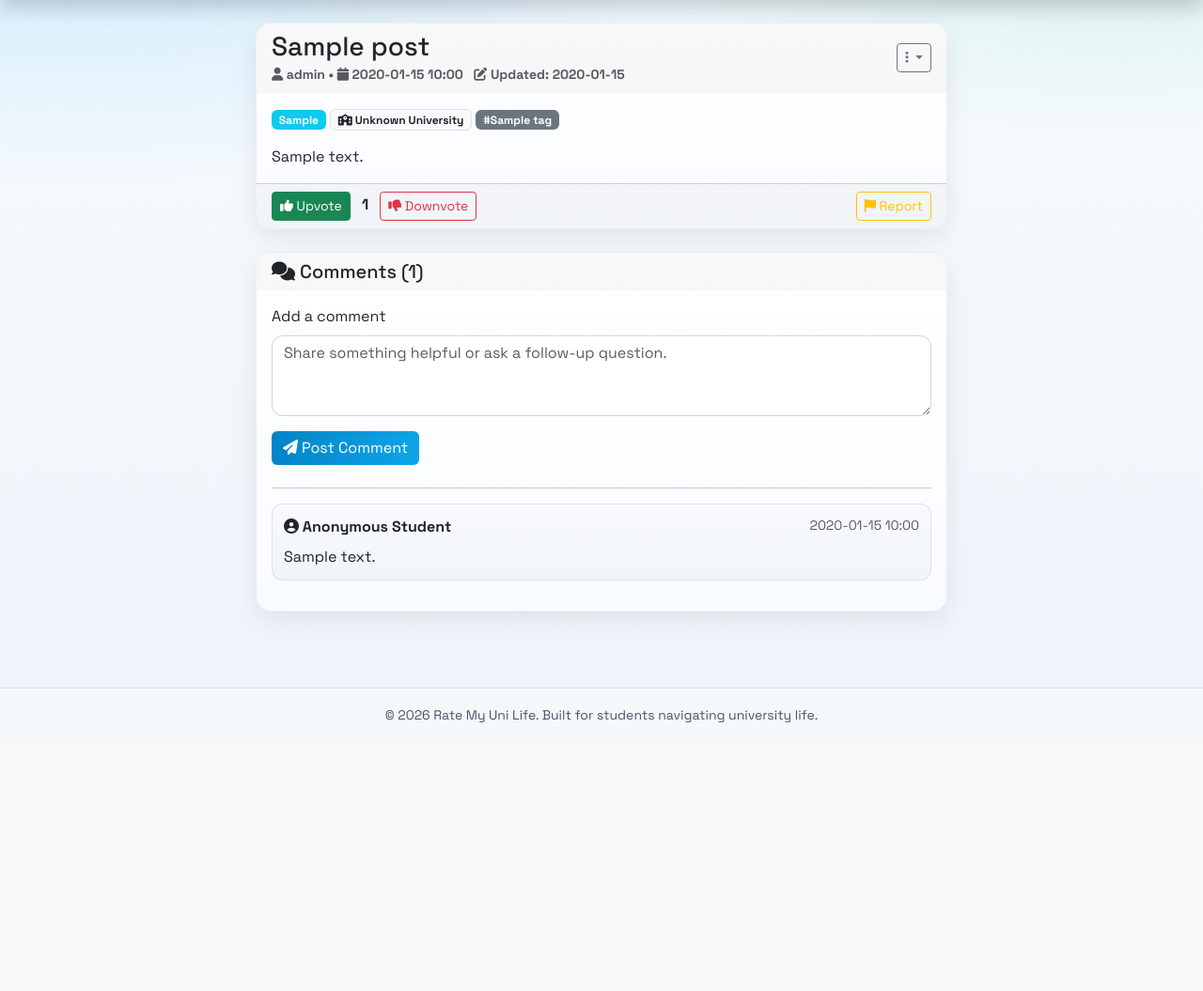
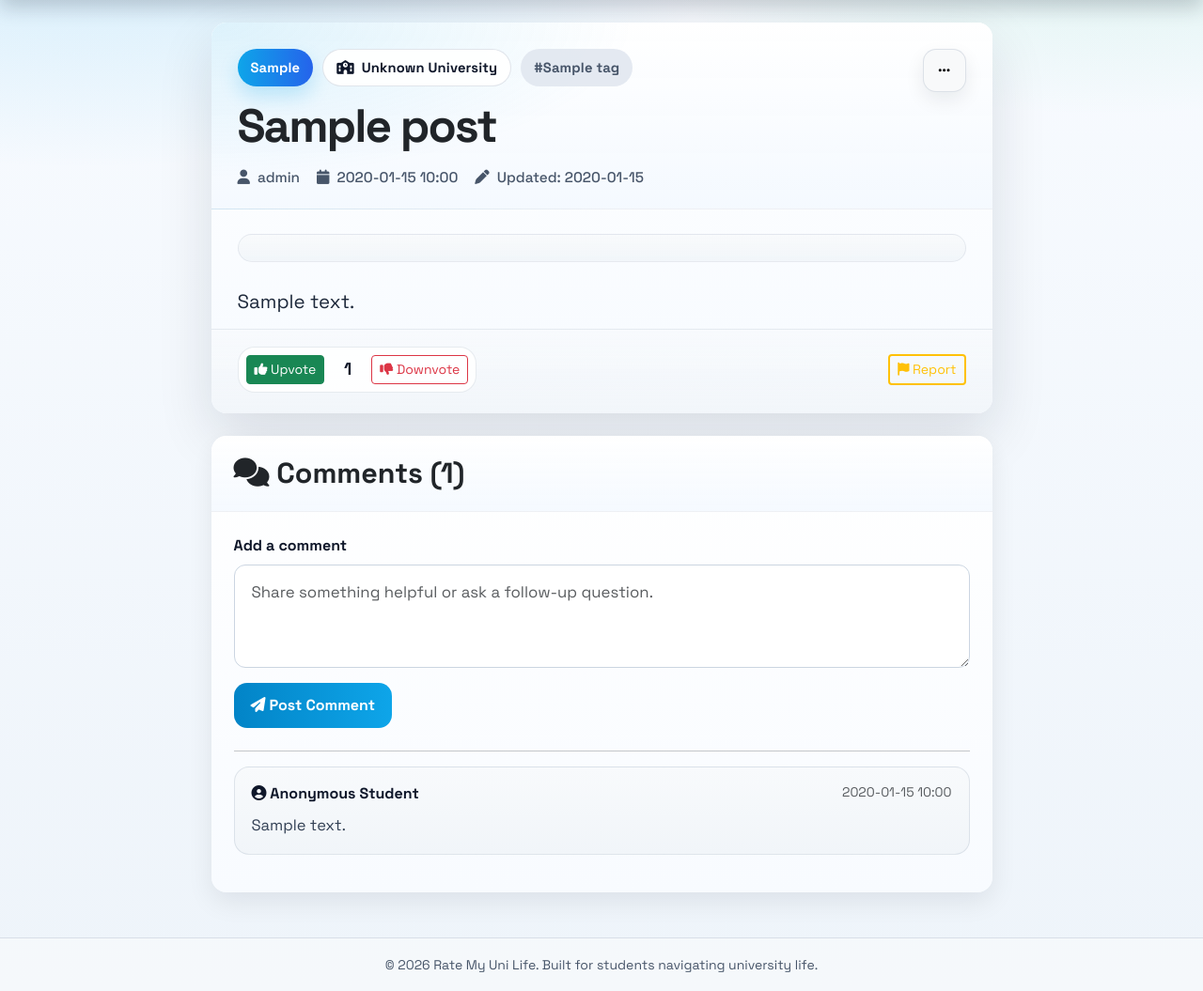
Before and after one commit to csferka/rateunilife, a Flask app: page /post/1 in a window 1280 px wide. Shown: the part 80-1135 px from the top of the page at 94% size. Before the commit the page ends 849 px from the top, so only its background shows below. Run offline with Flask 3, Linux system fonts and the light colour scheme; a user stored in the database is signed in; tables that the repository leaves empty hold one stand-in row (values such as "Sample post"); some libraries are stand-ins or nearby versions.

Commit message:
Fix long university tags and redesign post detail

```diff
--- a/app.py
+++ b/app.py
@@ -1,12 +1,14 @@
 import os
 import secrets
+import re
 
 import pymysql
 from flask import Flask, abort, render_template, request, session
+from markupsafe import Markup, escape
 
 from config import Config
 from flask_babel import Babel
-from models import Tag, User, db
+from models import TAG_NAME_MAX_LENGTH, Tag, User, db
 from routes import admin_bp, auth_bp, community_bp, main_bp, posts_bp, profile_bp
 from utils import UNIVERSITY_TAG_PREFIX, available_languages, university_label_from_slug
 
@@ -46,6 +48,7 @@ def create_app(config_class=Config):
     db.init_app(app)
     login_manager.init_app(app)
     babel.init_app(app, locale_selector=get_locale)
+    app.jinja_env.filters["format_post_content"] = format_post_content
 
     register_security(app)
     register_blueprints(app)
@@ -58,6 +61,25 @@ def create_app(config_class=Config):
         ensure_default_admin()
 
     return app
+
+
+def format_post_content(value):
+    if not value:
+        return ""
+
+    normalized = re.sub(r"<br\s*/?>", "\n", value, flags=re.IGNORECASE)
+    normalized = normalized.replace("\r\n", "\n").replace("\r", "\n").strip()
+    paragraphs = [segment.strip() for segment in re.split(r"\n\s*\n", normalized) if segment.strip()]
+
+    if not paragraphs:
+        return ""
+
+    rendered = []
+    for paragraph in paragraphs:
+        lines = "<br>".join(escape(line) for line in paragraph.split("\n"))
+        rendered.append(f"<p>{lines}</p>")
+
+    return Markup("".join(rendered))
 
 
 def register_blueprints(app):
@@ -158,6 +180,18 @@ def ensure_runtime_schema():
     if "university_slug" not in user_columns:
         alter_statements.append("ALTER TABLE users ADD COLUMN university_slug VARCHAR(100)")
 
+    if "tags" in inspector.get_table_names():
+        tag_name_column = next(
+            (column for column in inspector.get_columns("tags") if column["name"] == "name"),
+            None,
+        )
+        current_length = getattr(tag_name_column.get("type"), "length", None) if tag_name_column else None
+        if current_length and current_length < TAG_NAME_MAX_LENGTH:
+            if db.engine.dialect.name == "mysql":
+                alter_statements.append(
+                    f"ALTER TABLE tags MODIFY COLUMN name VARCHAR({TAG_NAME_MAX_LENGTH}) NOT NULL"
+                )
+
     if not alter_statements:
         return
 
--- a/models.py
+++ b/models.py
@@ -10,6 +10,7 @@ from werkzeug.security import generate_password_hash, check_password_hash
 
 db = SQLAlchemy()
 UNIVERSITY_TAG_PREFIX = 'uni-'
+TAG_NAME_MAX_LENGTH = 191
 
 # Association table for many-to-many relationship between posts and tags
 post_tags = db.Table('post_tags',
@@ -133,7 +134,7 @@ class Tag(db.Model):
     __tablename__ = 'tags'
 
     id = db.Column(db.Integer, primary_key=True, autoincrement=True)
-    name = db.Column(db.String(50), nullable=False, unique=True)
+    name = db.Column(db.String(TAG_NAME_MAX_LENGTH), nullable=False, unique=True)
 
     def __repr__(self):
         return f'<Tag {self.name}>'
--- a/static/css/style.css
+++ b/static/css/style.css
@@ -168,6 +168,200 @@ body {
 
 .comment:hover {
     border-color: rgba(14, 165, 233, 0.45);
+}
+
+.post-detail-card {
+    border: 0;
+    background: linear-gradient(180deg, rgba(255, 255, 255, 0.98), rgba(246, 250, 255, 0.98));
+    box-shadow: 0 24px 60px rgba(15, 23, 42, 0.12);
+}
+
+.post-detail-hero {
+    padding: 28px 28px 22px;
+    background:
+        radial-gradient(600px 220px at 0% 0%, rgba(14, 165, 233, 0.14), transparent 75%),
+        linear-gradient(180deg, rgba(255, 255, 255, 0.98), rgba(244, 249, 255, 0.96));
+    border-bottom: 1px solid rgba(148, 163, 184, 0.16);
+}
+
+.post-detail-heading {
+    flex: 1;
+    min-width: 0;
+}
+
+.post-detail-badges {
+    display: flex;
+    flex-wrap: wrap;
+    gap: 10px;
+    margin-bottom: 18px;
+}
+
+.post-pill {
+    display: inline-flex;
+    align-items: center;
+    gap: 8px;
+    padding: 8px 14px;
+    border-radius: 999px;
+    font-size: 0.92rem;
+    font-weight: 700;
+    letter-spacing: 0.01em;
+}
+
+.post-pill-category {
+    color: #fff;
+    background: linear-gradient(90deg, #0ea5e9, #2563eb);
+    box-shadow: 0 10px 20px rgba(14, 165, 233, 0.22);
+}
+
+.post-pill-school {
+    color: #0f172a;
+    background: rgba(255, 255, 255, 0.92);
+    border: 1px solid rgba(148, 163, 184, 0.28);
+}
+
+.post-pill-tag {
+    color: #475569;
+    background: rgba(226, 232, 240, 0.92);
+}
+
+.post-detail-title {
+    margin: 0;
+    max-width: 14ch;
+    font-size: clamp(2rem, 4vw, 3.1rem);
+    line-height: 0.98;
+    letter-spacing: -0.04em;
+    font-weight: 700;
+}
+
+.post-meta-row {
+    display: flex;
+    flex-wrap: wrap;
+    gap: 12px 18px;
+    margin-top: 18px;
+    color: var(--ink-soft);
+    font-size: 0.96rem;
+    font-weight: 500;
+}
+
+.post-meta-row span {
+    display: inline-flex;
+    align-items: center;
+    gap: 8px;
+}
+
+.post-detail-menu {
+    min-width: 46px;
+    min-height: 46px;
+    border-radius: 14px;
+    border: 1px solid rgba(148, 163, 184, 0.28);
+    box-shadow: 0 8px 20px rgba(15, 23, 42, 0.08);
+}
+
+.post-detail-body {
+    padding: 26px 28px 10px;
+}
+
+.post-detail-media-wrap {
+    margin-bottom: 24px;
+    padding: 14px;
+    border-radius: 20px;
+    background: linear-gradient(180deg, rgba(248, 250, 252, 0.95), rgba(241, 245, 249, 0.9));
+    border: 1px solid rgba(148, 163, 184, 0.18);
+}
+
+.post-detail-content {
+    max-width: 70ch;
+    font-size: 1.28rem;
+    line-height: 1.8;
+    color: #1e293b;
+}
+
+.post-detail-content p {
+    margin-bottom: 1.35rem;
+}
+
+.post-detail-content p:last-child {
+    margin-bottom: 0;
+}
+
+.post-detail-footer {
+    padding: 18px 28px 22px;
+    background: linear-gradient(180deg, rgba(248, 250, 252, 0.55), rgba(241, 245, 249, 0.8));
+    border-top: 1px solid rgba(148, 163, 184, 0.16);
+}
+
+.post-vote-bar {
+    display: inline-flex;
+    align-items: center;
+    gap: 12px;
+    padding: 8px;
+    border-radius: 18px;
+    background: rgba(255, 255, 255, 0.9);
+    border: 1px solid rgba(148, 163, 184, 0.22);
+}
+
+.post-vote-count {
+    min-width: 26px;
+    text-align: center;
+    font-size: 1.15rem;
+    font-weight: 700;
+    color: #0f172a;
+}
+
+.post-report-btn {
+    border-width: 2px;
+}
+
+.post-comments-card {
+    border: 0;
+}
+
+.post-comments-header {
+    padding: 22px 24px;
+    background: linear-gradient(180deg, rgba(255, 255, 255, 0.95), rgba(244, 249, 255, 0.92));
+    border-bottom: 1px solid rgba(148, 163, 184, 0.16);
+}
+
+.post-comments-title {
+    font-size: 1.9rem;
+    font-weight: 700;
+}
+
+.post-comments-body {
+    padding: 24px;
+}
+
+.post-comment-label {
+    font-weight: 700;
+    color: #0f172a;
+}
+
+.post-comment-input {
+    min-height: 132px;
+    padding: 16px 18px;
+    font-size: 1.05rem;
+    resize: vertical;
+}
+
+.post-comment-submit {
+    padding: 12px 18px;
+    border-radius: 14px;
+    font-weight: 700;
+}
+
+.post-comment-card {
+    padding: 16px 18px;
+    border-radius: 16px;
+}
+
+.post-comment-author {
+    color: #0f172a;
+}
+
+.post-comment-text {
+    font-size: 1.03rem;
+    line-height: 1.7;
+    color: #334155;
 }
 
 .tags-cloud .badge {
@@ -362,6 +556,30 @@ body {
         font-size: 0.68rem;
     }
 
+    .post-detail-hero,
+    .post-detail-body,
+    .post-detail-footer,
+    .post-comments-header,
+    .post-comments-body {
+        padding-left: 18px;
+        padding-right: 18px;
+    }
+
+    .post-detail-title {
+        max-width: none;
+        font-size: 2rem;
+    }
+
+    .post-detail-content {
+        font-size: 1.08rem;
+        line-height: 1.75;
+    }
+
+    .post-vote-bar {
+        width: 100%;
+        justify-content: space-between;
+    }
+
     .gallery-grid {
         column-count: 1;
     }
--- a/templates/post_detail.html
+++ b/templates/post_detail.html
@@ -3,27 +3,36 @@
 {% block title %}{{ post.title }}{% endblock %}
 
 {% block content %}
-<div class="row">
-    <div class="col-md-8 mx-auto">
-        <div class="card mb-4">
-            <div class="card-header">
-                <div class="d-flex justify-content-between align-items-center">
-                    <div>
-                        <h3 class="mb-0">{{ post.title }}</h3>
-                        <small class="text-muted">
-                            <i class="fas fa-user"></i> {{ post.author_label_for(current_user) }} •
-                            <i class="fas fa-calendar"></i> {{ post.created_at.strftime('%Y-%m-%d %H:%M') }}
+<div class="row justify-content-center">
+    <div class="col-xl-9 col-lg-10">
+        <article class="card post-detail-card mb-4">
+            <div class="post-detail-hero">
+                <div class="d-flex justify-content-between align-items-start gap-3 flex-wrap">
+                    <div class="post-detail-heading">
+                        <div class="post-detail-badges">
+                            <span class="post-pill post-pill-category">{{ _(post.category|capitalize) }}</span>
+                            <span class="post-pill post-pill-school"><i class="fas fa-school"></i> {{ post.university_label }}</span>
+                            {% for tag in post.tags %}
+                                {% if not tag.name.startswith('uni-') %}
+                                    <span class="post-pill post-pill-tag">#{{ tag.name }}</span>
+                                {% endif %}
+                            {% endfor %}
+                        </div>
+                        <h1 class="post-detail-title">{{ post.title }}</h1>
+                        <div class="post-meta-row">
+                            <span><i class="fas fa-user"></i> {{ post.author_label_for(current_user) }}</span>
+                            <span><i class="fas fa-calendar"></i> {{ post.created_at.strftime('%Y-%m-%d %H:%M') }}</span>
                             {% if post.updated_at %}
-                                <i class="fas fa-edit ms-2"></i> {{ _('Updated') }}: {{ post.updated_at.strftime('%Y-%m-%d') }}
+                                <span><i class="fas fa-pen"></i> {{ _('Updated') }}: {{ post.updated_at.strftime('%Y-%m-%d') }}</span>
                             {% endif %}
-                        </small>
+                        </div>
                     </div>
                     {% if current_user.is_authenticated and (current_user.id == post.author_id or current_user.is_admin) %}
                         <div class="dropdown">
-                            <button class="btn btn-sm btn-outline-secondary dropdown-toggle" data-bs-toggle="dropdown">
-                                <i class="fas fa-ellipsis-v"></i>
+                            <button class="btn btn-sm btn-light post-detail-menu" data-bs-toggle="dropdown" aria-label="{{ _('Post actions') }}">
+                                <i class="fas fa-ellipsis"></i>
                             </button>
-                            <ul class="dropdown-menu">
+                            <ul class="dropdown-menu dropdown-menu-end">
                                 <li>
                                     <a class="dropdown-item" href="{{ url_for('posts.edit_post', post_id=post.id) }}">
                                         <i class="fas fa-edit"></i> {{ _('Edit') }}
@@ -42,18 +51,9 @@
                     {% endif %}
                 </div>
             </div>
-            <div class="card-body">
-                <div class="mb-3">
-                    <span class="badge bg-info">{{ _(post.category|capitalize) }}</span>
-                    <span class="badge bg-light text-dark border"><i class="fas fa-school"></i> {{ post.university_label }}</span>
-                    {% for tag in post.tags %}
-                        {% if not tag.name.startswith('uni-') %}
-                            <span class="badge bg-secondary">#{{ tag.name }}</span>
-                        {% endif %}
-                    {% endfor %}
-                </div>
+            <div class="card-body post-detail-body">
                 {% if post.media_path %}
-                    <div class="mb-3">
+                    <div class="post-detail-media-wrap">
                         {% if post.media_type == 'image' %}
                             <img src="{{ url_for('static', filename=post.media_path) }}" alt="{{ _('Post media') }}" class="img-fluid rounded post-media-detail">
                         {% elif post.media_type == 'video' %}
@@ -63,43 +63,43 @@
                         {% endif %}
                     </div>
                 {% endif %}
-                <p class="card-text">{{ post.content|e|replace('\n', '<br>')|safe }}</p>
+                <div class="post-detail-content">{{ post.content|format_post_content }}</div>
             </div>
-            <div class="card-footer">
-                <div class="d-flex justify-content-between align-items-center flex-wrap gap-2">
-                    <div class="vote-buttons">
+            <div class="card-footer post-detail-footer">
+                <div class="d-flex justify-content-between align-items-center flex-wrap gap-3">
+                    <div class="vote-buttons post-vote-bar">
                         <button class="btn btn-sm {% if user_vote == 1 %}btn-success{% else %}btn-outline-success{% endif %} vote-btn" data-post-id="{{ post.id }}" data-vote-type="1">
                             <i class="fas fa-thumbs-up"></i> {{ _('Upvote') }}
                         </button>
-                        <span class="vote-count-display mx-2 fw-bold">{{ post.vote_count }}</span>
+                        <span class="vote-count-display post-vote-count">{{ post.vote_count }}</span>
                         <button class="btn btn-sm {% if user_vote == -1 %}btn-danger{% else %}btn-outline-danger{% endif %} vote-btn" data-post-id="{{ post.id }}" data-vote-type="-1">
                             <i class="fas fa-thumbs-down"></i> {{ _('Downvote') }}
                         </button>
                     </div>
                     {% if current_user.is_authenticated %}
-                        <button class="btn btn-sm btn-outline-warning" data-bs-toggle="modal" data-bs-target="#reportModal">
+                        <button class="btn btn-sm btn-outline-warning post-report-btn" data-bs-toggle="modal" data-bs-target="#reportModal">
                             <i class="fas fa-flag"></i> {{ _('Report') }}
                         </button>
                     {% endif %}
                 </div>
             </div>
-        </div>
+        </article>
 
-        <div class="card">
-            <div class="card-header">
-                <h5 class="mb-0">
+        <section class="card post-comments-card">
+            <div class="card-header post-comments-header">
+                <h5 class="mb-0 post-comments-title">
                     <i class="fas fa-comments"></i> {{ _('Comments') }} ({{ comments|length }})
                 </h5>
             </div>
-            <div class="card-body">
+            <div class="card-body post-comments-body">
                 {% if current_user.is_authenticated %}
                     <form action="{{ url_for('posts.add_comment', post_id=post.id) }}" method="POST" class="mb-4">
                         <input type="hidden" name="_csrf_token" value="{{ csrf_token() }}">
                         <div class="mb-3">
-                            <label class="form-label">{{ _('Add a comment') }}</label>
-                            <textarea name="content" class="form-control" rows="3" placeholder="{{ _('Share something helpful or ask a follow-up question.') }}" required></textarea>
+                            <label class="form-label post-comment-label">{{ _('Add a comment') }}</label>
+                            <textarea name="content" class="form-control post-comment-input" rows="3" placeholder="{{ _('Share something helpful or ask a follow-up question.') }}" required></textarea>
                         </div>
-                        <button type="submit" class="btn btn-primary">
+                        <button type="submit" class="btn btn-primary post-comment-submit">
                             <i class="fas fa-paper-plane"></i> {{ _('Post Comment') }}
                         </button>
                     </form>
@@ -108,22 +108,22 @@
 
                 {% if comments %}
                     {% for comment in comments %}
-                        <div class="comment mb-3">
-                            <div class="d-flex justify-content-between">
-                                <strong>
+                        <div class="comment post-comment-card mb-3">
+                            <div class="d-flex justify-content-between gap-3 flex-wrap">
+                                <strong class="post-comment-author">
                                     <i class="fas fa-user-circle"></i> {{ comment.display_author }}
                                 </strong>
                                 <small class="text-muted">{{ comment.created_at.strftime('%Y-%m-%d %H:%M') }}</small>
                             </div>
-                            <p class="mt-2 mb-0">{{ comment.content }}</p>
+                            <p class="mt-2 mb-0 post-comment-text">{{ comment.content }}</p>
                         </div>
                         {% if not loop.last %}<hr>{% endif %}
                     {% endfor %}
                 {% else %}
-                    <p class="text-muted">{{ _('No comments yet. Be the first to comment!') }}</p>
+                    <p class="text-muted mb-0">{{ _('No comments yet. Be the first to comment!') }}</p>
                 {% endif %}
             </div>
-        </div>
+        </section>
     </div>
 </div>
 
```
Also changed, not shown: test_app.py (+29 -1 lines).
